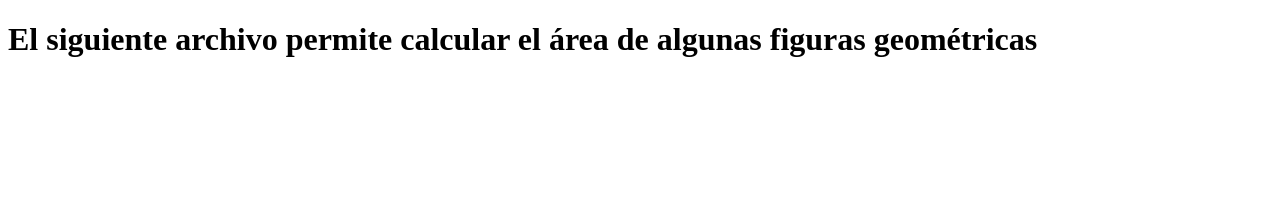
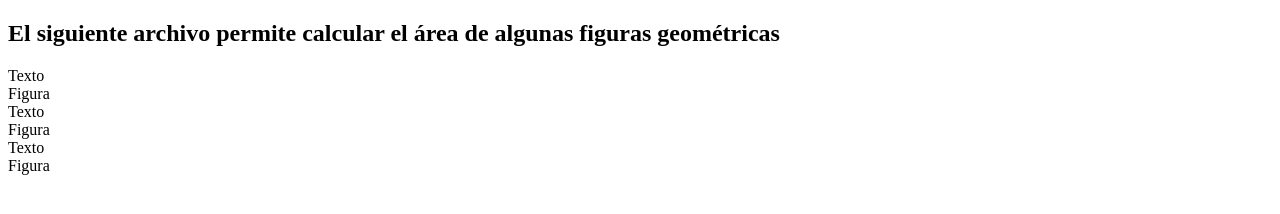
Before and after one commit to hctramprn/fundamentos-js, a plain HTML site: page calcularArea/index.html in a window 1280 px wide. Drawn offline with Linux system fonts and the light colour scheme.

Commit message:
Estructura básica finalizada

```diff
--- a/calcularArea/index.html
+++ b/calcularArea/index.html
@@ -1,10 +1,26 @@
 <!DOCTYPE html>
 <html>
+
 <head>
   <meta charset="utf-8">
   <title>Calcular área</title>
+  <script src="area.js" charset="utf-8"></script>
 </head>
+
 <body>
-    <h1>El siguiente archivo permite calcular el área de algunas figuras geométricas</h1>
+  <h2>El siguiente archivo permite calcular el área de algunas figuras geométricas</h2>
+  <div class="contenedorFiguras">
+    <div class="texto">Texto</div>
+    <div class="imagenFigura">Figura</div>
+  </div>
+  <div class="contenedorFiguras">
+    <div class="texto">Texto</div>
+    <div class="imagenFigura">Figura</div>
+  </div>
+  <div class="contenedorFiguras">
+    <div class="texto">Texto</div>
+    <div class="imagenFigura">Figura</div>
+  </div>
 </body>
+
 </html>
```
Lines whose indentation alone changed are shown as unchanged.
